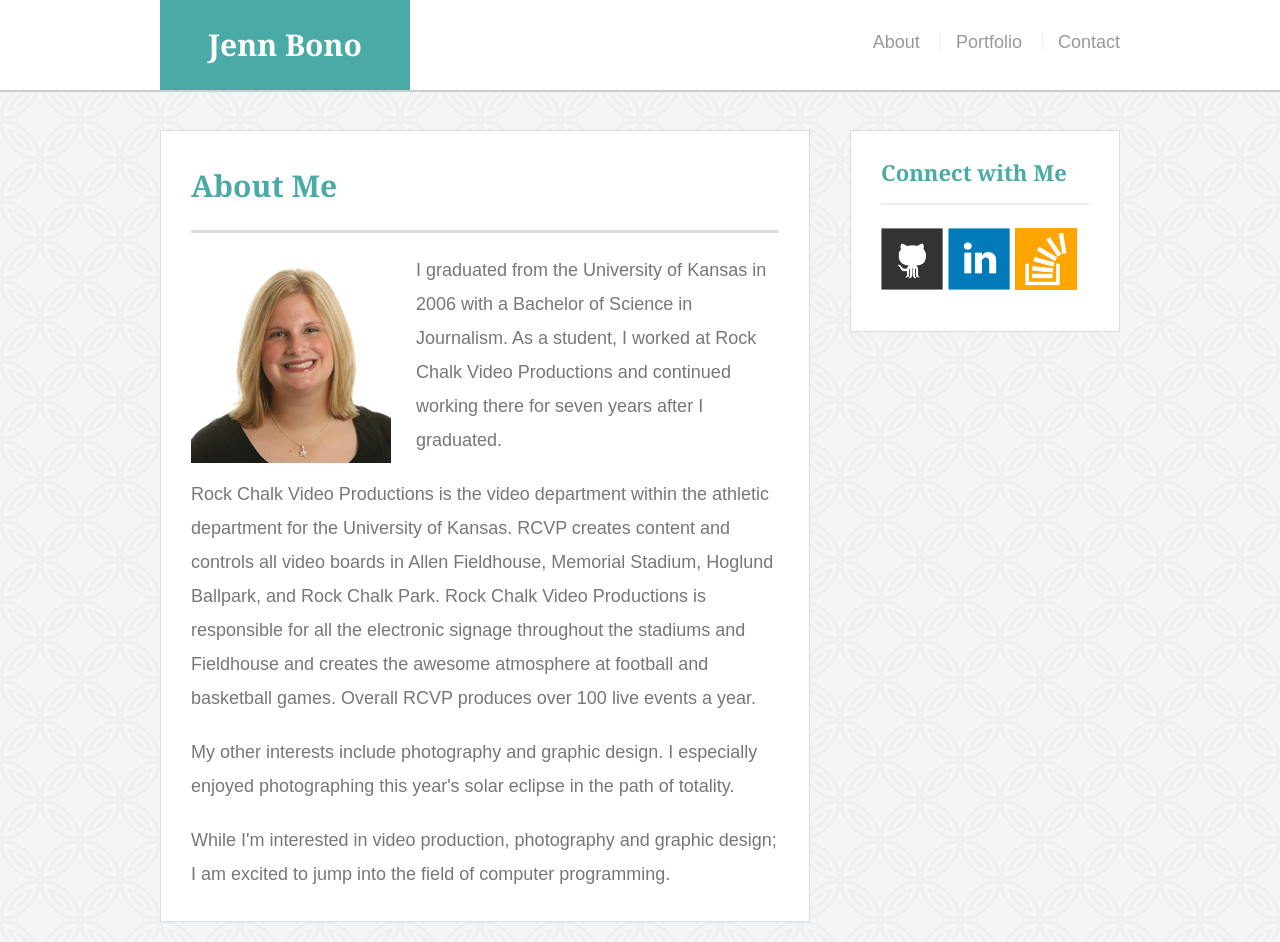
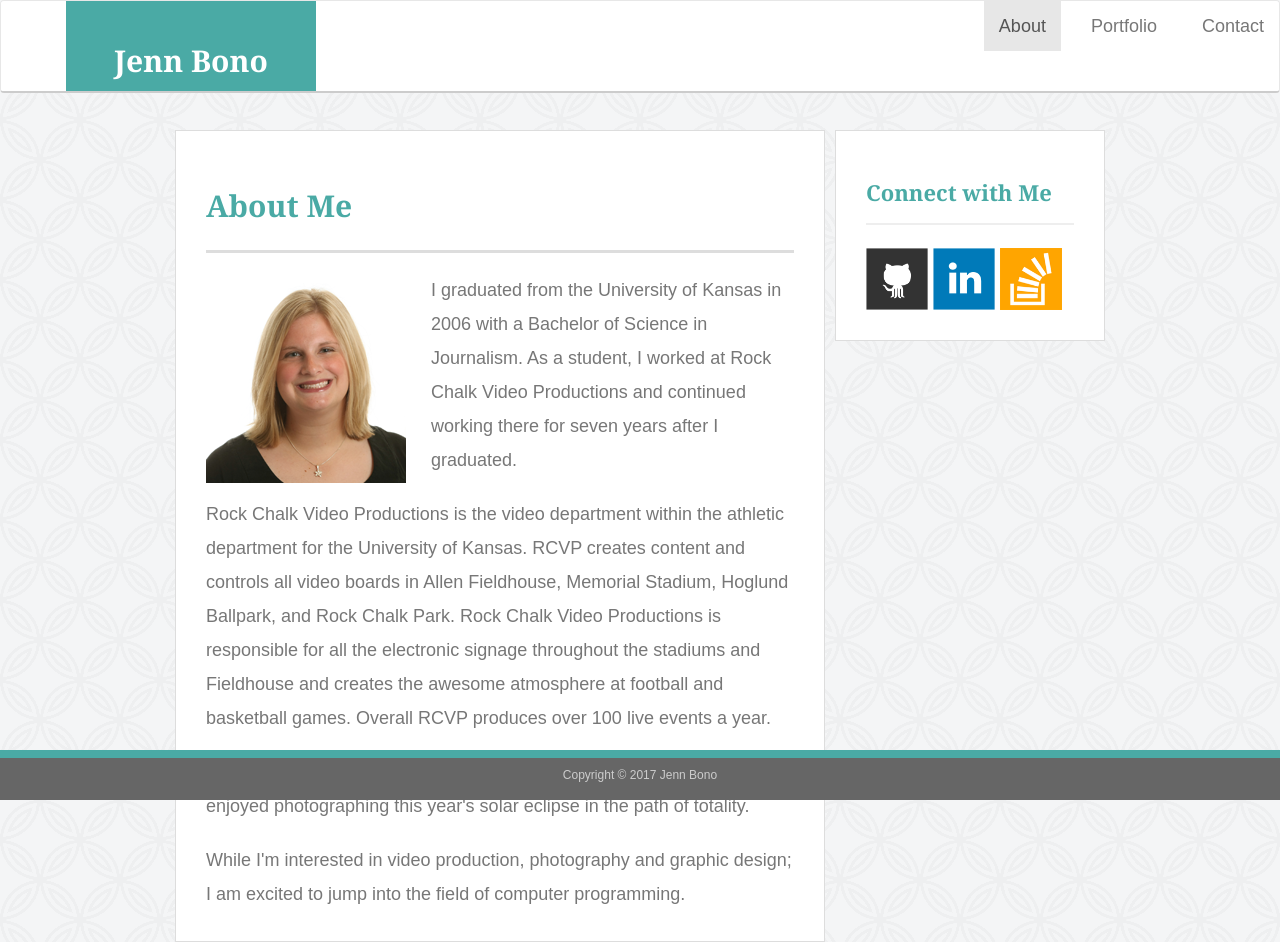
Before and after one commit to jennbono/Bootstrap-Portfolio, a plain HTML site: page index.html in a window 1280 px wide. Shown: the top 942 px of the page. Drawn offline with nearby package versions, Linux system fonts and the light colour scheme.

Commit message:
new footer

```diff
--- a/assets/css/style.css
+++ b/assets/css/style.css
@@ -64,7 +64,6 @@ h3 {
 }
 
 #logo {
-  float: left;
   width: 250px;
   height: 90px;
   font-family: Georgia, Times, "Times New Roman", serif;
@@ -75,11 +74,7 @@ h3 {
   text-align: center;
   text-decoration: none;
   background: #4aaaa5;
-}
-
-nav {
-  float: right;
-  margin-top: 25px;
+  margin-left: 50px;
 }
 
 nav a {
@@ -98,8 +93,13 @@ nav a:first-child {
 
 /* footer */
 
+
+
 footer {
-  padding: 30px 0;
+  position: fixed;
+  height: 50px;
+  bottom: 0;
+  width: 100%;
   clear: both;
   font-size: 12px;
   color: #fff;
--- a/index.html
+++ b/index.html
@@ -3,23 +3,26 @@
 
 <head>
   <meta charset="UTF-8">
-  <title>About | Jenn Bono</title>
+  <title>About | Bono</title>
   <link rel="stylesheet" type="text/css" href="assets/css/reset.css">
+  <link rel="stylesheet" href="https://maxcdn.bootstrapcdn.com/bootstrap/3.3.7/css/bootstrap.min.css" integrity="sha384-BVYiiSIFeK1dGmJRAkycuHAHRg32OmUcww7on3RYdg4Va+PmSTsz/K68vbdEjh4u" crossorigin="anonymous">
   <link rel="stylesheet" type="text/css" href="assets/css/style.css">
 </head>
 
 <body>
 
-  <header id="masthead">
-    <div class="container">
-      <a href="https://jennbono.github.io/Responsive-Portfolio/" id="logo">Jenn Bono</a>
-      <nav>
-        <a href="https://jennbono.github.io/Responsive-Portfolio/">About</a>
-        <a href="https://jennbono.github.io/Responsive-Portfolio/portfolio">Portfolio</a>
-        <a href="https://jennbono.github.io/Responsive-Portfolio/contact">Contact</a>
-      </nav>
+ <nav id="masthead" class="navbar navbar-default">
+  <div class="container-fluid">
+    <div class="navbar-header">
+      <a id="logo" class="navbar-brand" href="#">Jenn Bono</a>
     </div>
-  </header>
+    <ul class="nav navbar-nav navbar-right">
+      <li class="active"><a href="#">About</a></li>
+      <li><a href="#">Portfolio</a></li>
+      <li><a href="#">Contact</a></li>
+    </ul>
+  </div>
+</nav>
 
   <div id="main-container" class="container">
     <section class="main-section">
@@ -27,20 +30,16 @@
 
       <img src="assets/images/bono-jennifer.png" class="auth-image" alt="Jenn Bono">
 
-      <p>I graduated from the
-University of Kansas in 2006 with a Bachelor of Science in Journalism. As a student, I worked at Rock Chalk Video Productions and continued working there for seven years after I graduated.</
+      <p>I graduated from the University of Kansas in 2006 with a Bachelor of Science in Journalism. As a student, I worked at Rock Chalk Video Productions and continued working there for seven years after I graduated.
       </p>
 
-      <p>Rock Chalk Video Productions is the video
-department within the athletic department for the University of Kansas. RCVP creates content and controls all video boards in Allen Fieldhouse, Memorial Stadium, Hoglund Ballpark, and Rock Chalk Park.  Rock Chalk Video Productions is responsible for all the electronic signage throughout the stadiums and Fieldhouse and creates the awesome atmosphere at football and basketball games.  Overall RCVP produces over 100 live events a year.
+      <p>Rock Chalk Video Productions is the video department within the athletic department for the University of Kansas. RCVP creates content and controls all video boards in Allen Fieldhouse, Memorial Stadium, Hoglund Ballpark, and Rock Chalk Park.  Rock Chalk Video Productions is responsible for all the electronic signage throughout the stadiums and Fieldhouse and creates the awesome atmosphere at football and basketball games.  Overall RCVP produces over 100 live events a year.
       </p>
 
-      <p>My other interests
-include photography and graphic design. I especially enjoyed photographing this year's solar eclipse in the path of totality.
+      <p>My other interests include photography and graphic design. I especially enjoyed photographing this year's solar eclipse in the path of totality.
       </p>
 
-      <p>While I'm interested
-in video production, photography and graphic design; I am excited to jump into the field of computer programming.
+      <p>While I'm interested in video production, photography and graphic design; I am excited to jump into the field of computer programming.
       </p>
 
     </section>
```
Also changed, not shown: contact.html (+1 -1 lines), portfolio.html (+1 -1 lines).
